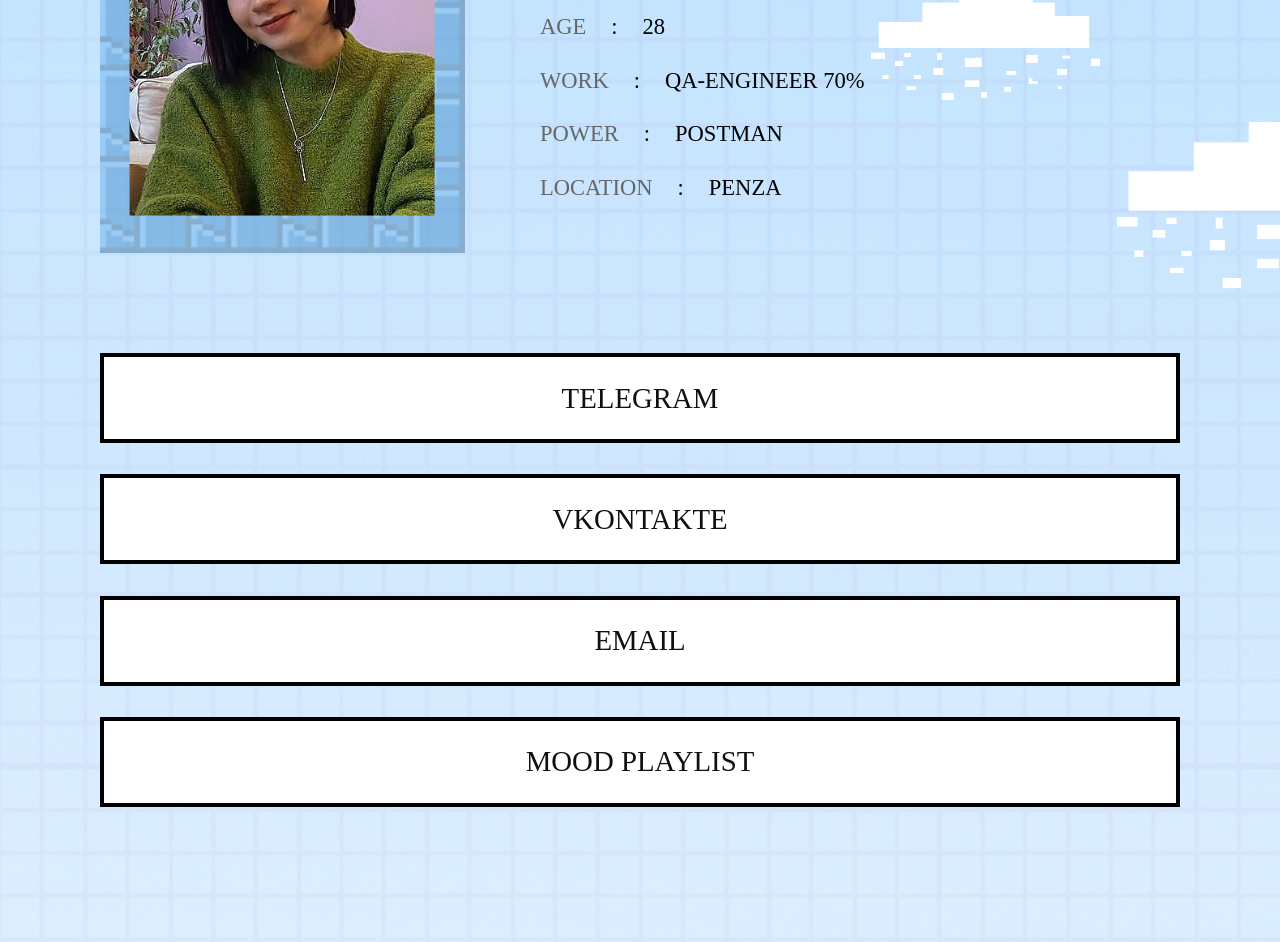
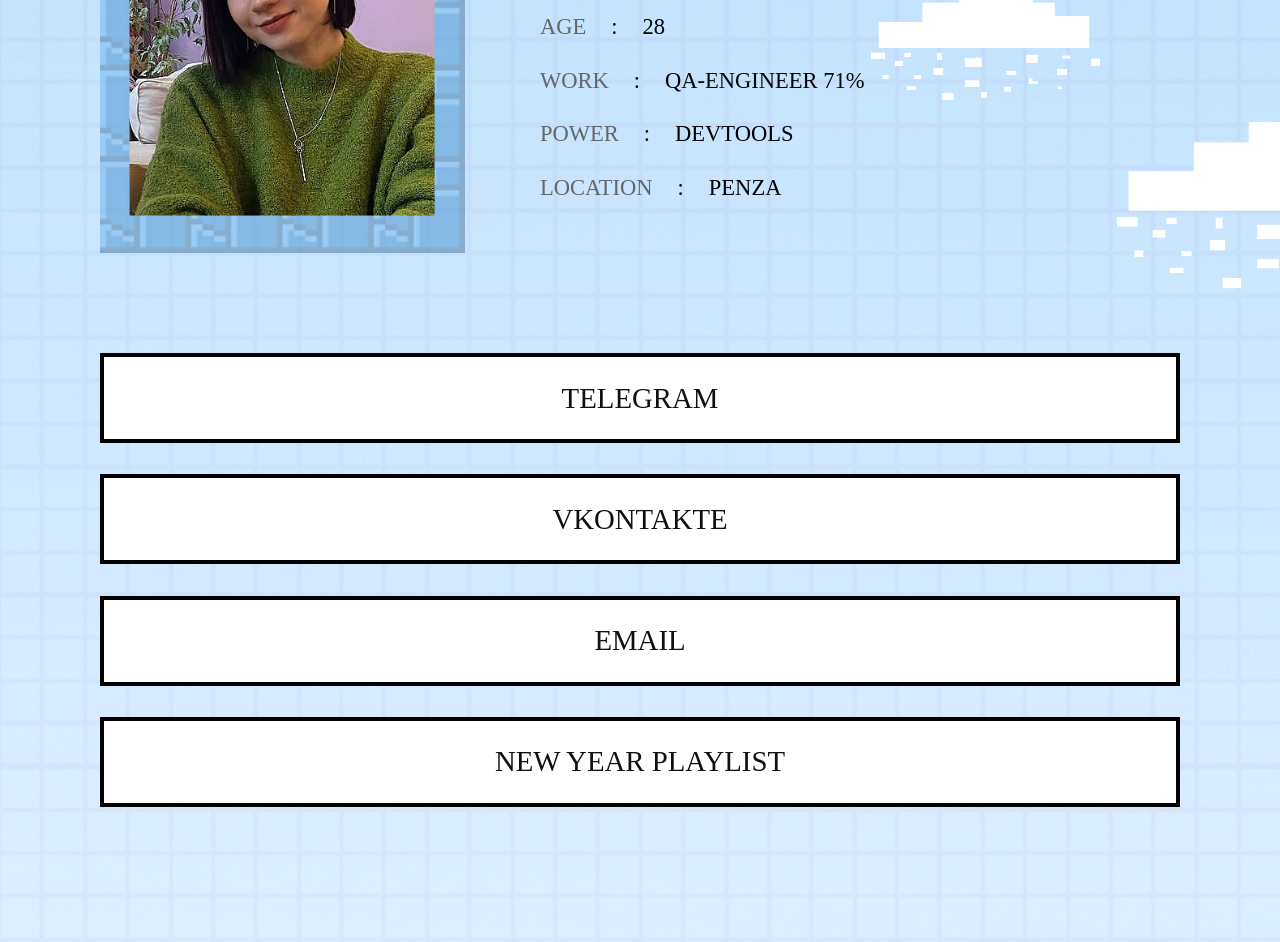
Before and after one commit to KseniaPomeschikova-QA/KseniaPomeschikova-QA.github.io, a plain HTML site: page index.html in a window 1280 px wide. Shown: the part 303-1245 px from the top of the page. Drawn offline with Linux system fonts and the light colour scheme; files whose address does not match are found by name.

Commit message:
new2 16-12-2023

```diff
--- a/index.html
+++ b/index.html
@@ -66,8 +66,8 @@
                   </div>
                   <div>
                      <div class="list"><span>age</span><span>:</span><span>28</span></div>
-                     <div class="list"><span>work</span><span>:</span><span>qa-engineer 70%</span></div>
-                     <div class="list"><span>Power</span><span>:</span><span>postman</span></div>
+                     <div class="list"><span>work</span><span>:</span><span>qa-engineer 71%</span></div>
+                     <div class="list"><span>Power</span><span>:</span><span>devtools</span></div>
                      <div class="list"><span>location</span><span>:</span><span>penza</span></div>
 
                   </div>
@@ -78,7 +78,7 @@
                <div class="link"><a href="https://t.me/ks_militantis" target="_blank">Telegram</a></div>
                <div class="link"><a href="https://vk.com/militantis" target="_blank">Vkontakte</a></div>
                <div class="link"><a href="mailto:militantis18@gmail.com" target="_blank">Email</a></div>
-               <div class="link"><a href="https://music.yandex.ru/users/Pomechshikova1995/playlists/1013" target="_blank">mood playlist</a></div>
+               <div class="link"><a href="https://music.yandex.ru/users/Pomechshikova1995/playlists/1013" target="_blank">New Year playlist</a></div>
             </section>
          </div>
       </main>
```
